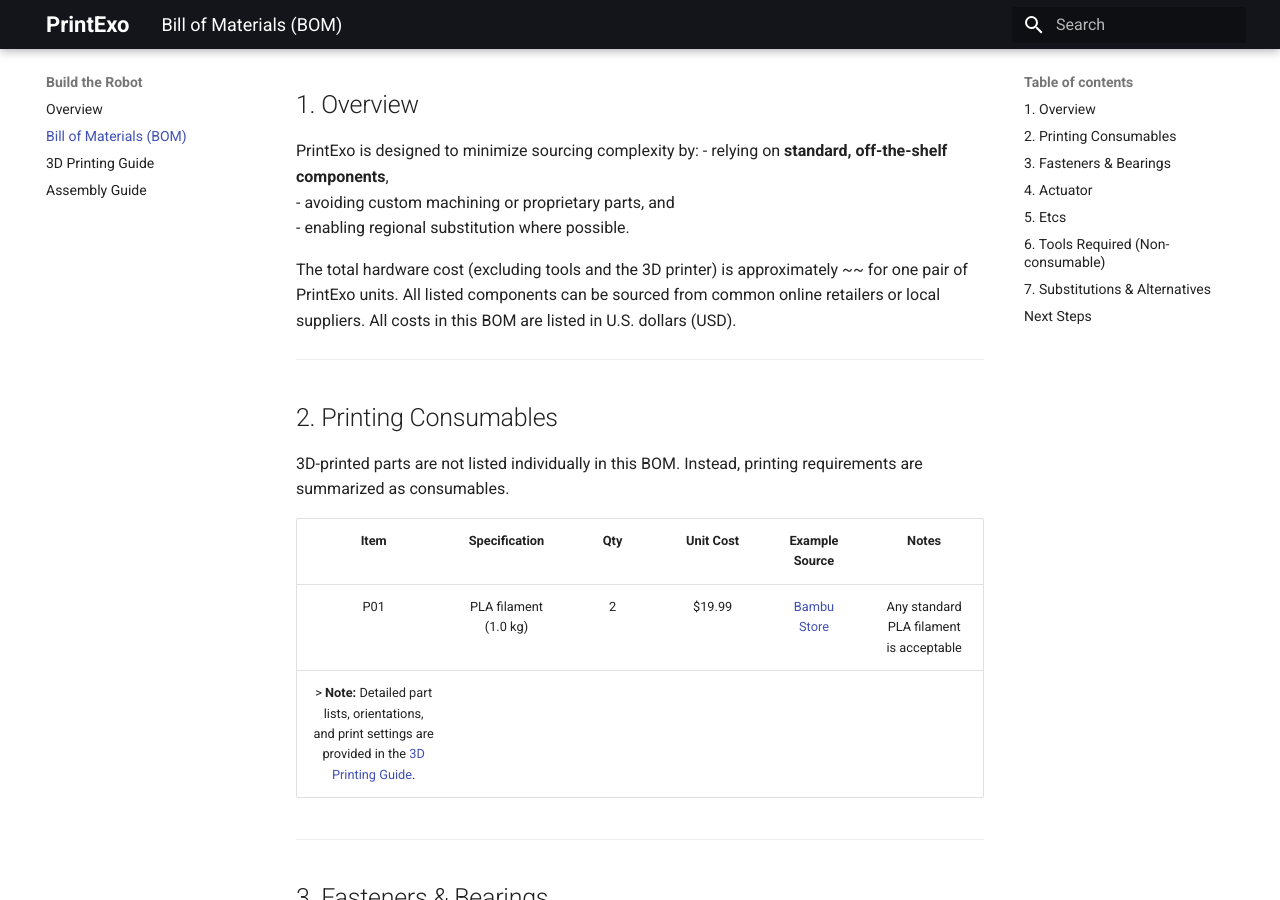
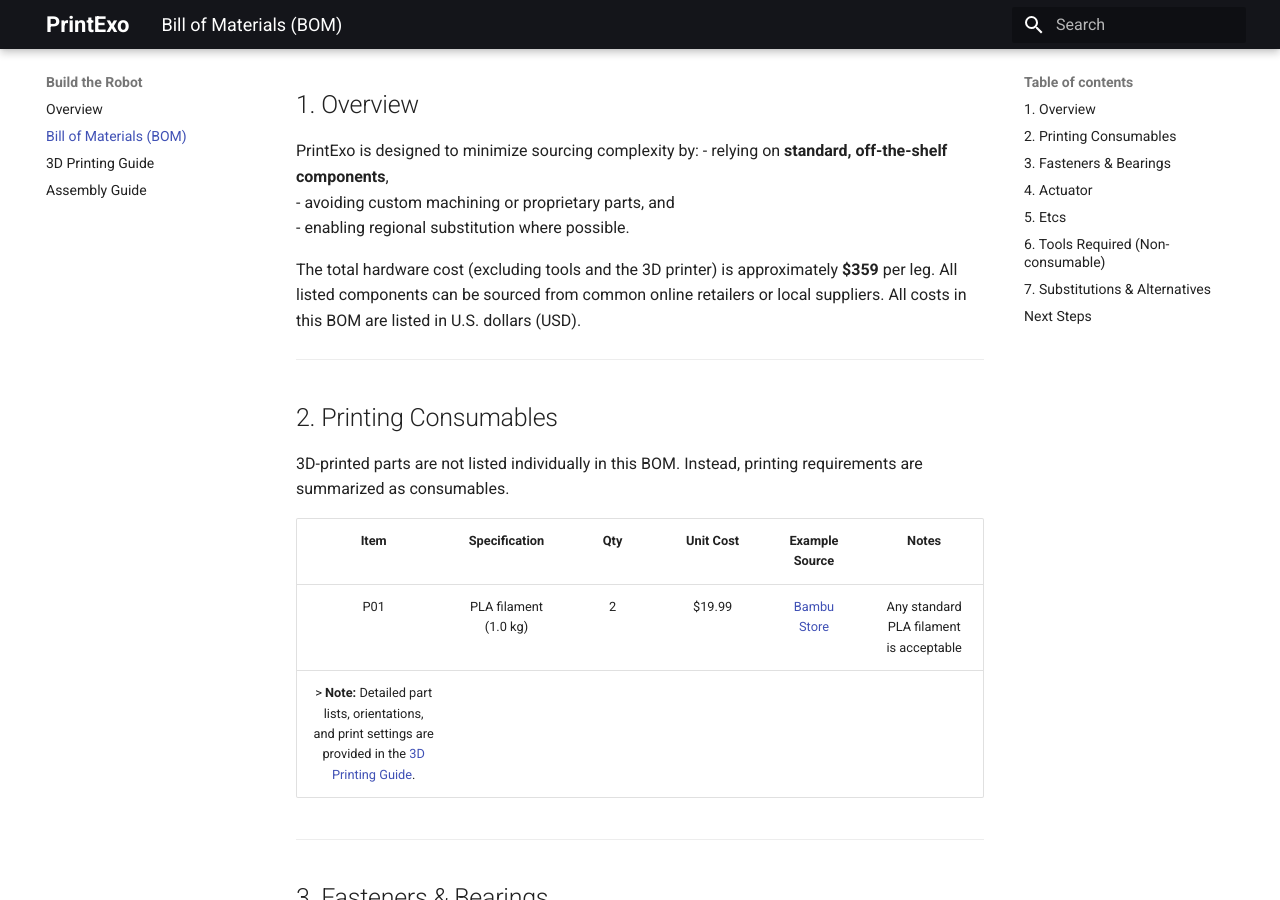
Before and after one commit to printexo/printexo.github.io, an MkDocs documentation site: the page built from docs/hardware/bom.md, in a window 1280 px wide and 900 px high, scrolled down 324 px. Built offline with MkDocs 1.6.1 and Material for MkDocs 9.7.7, drawn with Linux system fonts in a browser that asks for light colours.

Commit message:
Update bom.md

```diff
--- a/docs/hardware/bom.md
+++ b/docs/hardware/bom.md
@@ -13,7 +13,7 @@ PrintExo is designed to minimize sourcing complexity by:
 - avoiding custom machining or proprietary parts, and
 - enabling regional substitution where possible.
 
-The total hardware cost (excluding tools and the 3D printer) is approximately ~~ for one pair of PrintExo units.
+The total hardware cost (excluding tools and the 3D printer) is approximately **$359** per leg.
 All listed components can be sourced from common online retailers or local suppliers.
 All costs in this BOM are listed in U.S. dollars (USD).
 
```
